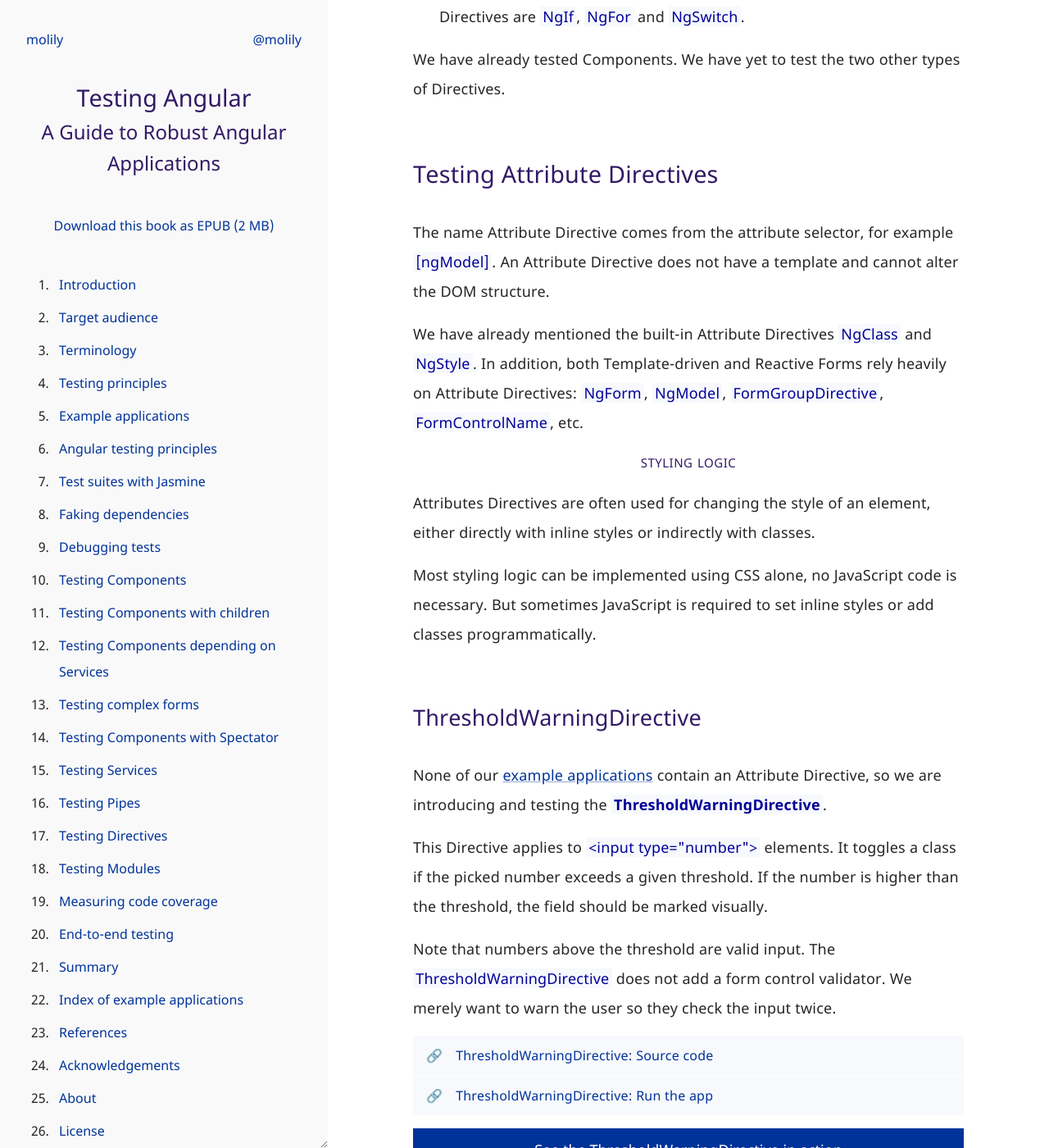
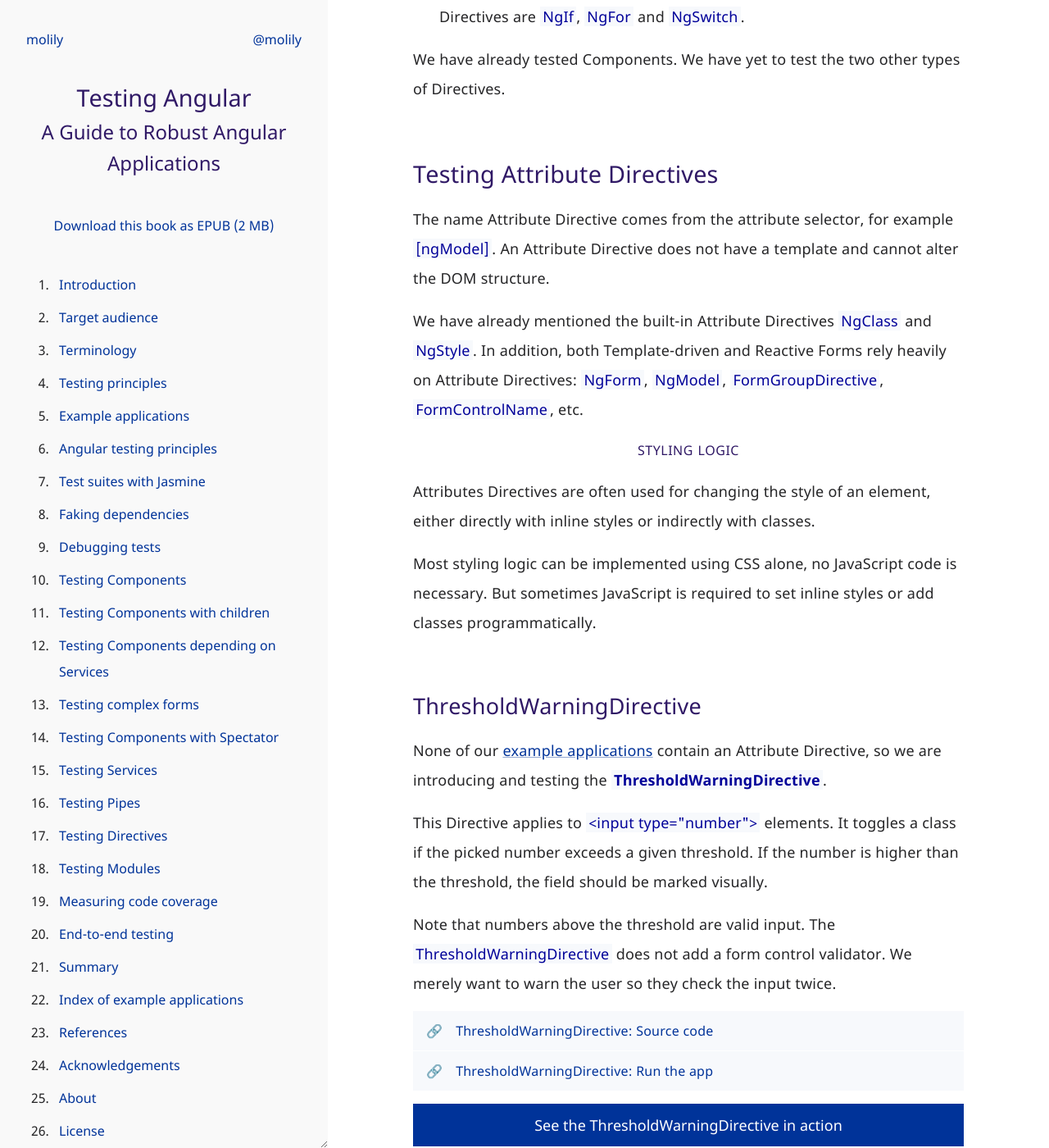
Before and after one commit to molily/testing-angular, a Jekyll site: the page built from testing-directives.md, in a window 1280 px wide and 1400 px high, scrolled down 919 px. Shown: the whole window at 82% size. Built offline with Jekyll 4.4.1, drawn with Linux system fonts in a browser that asks for light colours.

Commit message:
Heading whitespace tweaks, margin note font size

```diff
--- a/_sass/book-partial.scss
+++ b/_sass/book-partial.scss
@@ -1,6 +1,5 @@
 /**
  * Book styles
- *
  */
 
 @import 'reset';
@@ -11,7 +10,6 @@
 
 /**
  * @section Variables
- *
  */
 
 $toc-width: 25rem;
@@ -39,7 +37,6 @@
 
 /**
  * @section Root element and Body
- *
  */
 
 html {
@@ -58,7 +55,6 @@
 
 /**
  * @section Tables
- *
  */
 
 table {
@@ -93,7 +89,6 @@
 
 /**
  * @section Code
- *
  */
 
 pre {
@@ -112,7 +107,6 @@
 
 /**
  * @section Base layout
- *
  */
 
 @include large {
@@ -139,7 +133,6 @@
 
 /**
  * @section Sticky menu
- *
  */
 
 #sticky-menu {
@@ -188,7 +181,6 @@
 
 /**
  * @section Skip navigation links
- *
  */
 
 .skip-navigation {
@@ -219,7 +211,6 @@
 
 /**
  * @section Table of contents
- *
  */
 
 #toc {
@@ -364,7 +355,6 @@
 
 /**
  * @section Main
- *
  */
 
 #main {
@@ -388,7 +378,7 @@
   h4,
   h5,
   h6 {
-    margin: 4rem 0 2rem;
+    margin: 4rem 0 1rem;
 
     @include dark-scheme {
       margin-left: -1rem;
@@ -410,6 +400,7 @@
   // since #main has its own font-size
 
   h1 {
+    margin-bottom: 2rem;
     font-size: 180%;
   }
 
@@ -450,7 +441,6 @@
 
 /**
  * @section Cover image
- *
  */
 
 #cover-image {
@@ -487,7 +477,6 @@
 
 /**
  * @section Cover heading
- *
  */
 
 // Boost specificity to override #main h1
@@ -550,7 +539,6 @@
 
 /**
  * @section Erroneous code
- *
  */
 
 .erroneous {
@@ -566,7 +554,6 @@
 
 /**
  * @section Typographic separator
- *
  */
 
 .separator {
@@ -612,9 +599,17 @@
     }
   }
 
-  ul, li {
+  ul {
     margin-bottom: 0;
     list-style-type: square;
+  }
+
+  li {
+    margin-bottom: 0.5rem;
+
+    @include large {
+      margin-bottom: 0;
+    }
   }
 }
 
@@ -751,7 +746,7 @@
 
 .margin-note {
   margin: 0 0 1rem 0;
-  font-size: $font-size-smallest;
+  font-size: $font-size-small;
   line-height: 2;
   text-transform: uppercase;
   text-align: center;
@@ -770,6 +765,7 @@
     width: $margin-note-inner-width;
     margin-left: -$margin-note-outer-width;
     margin-top: 0.3rem;
+    font-size: $font-size-smallest;
     line-height: 1.6;
     text-align: right;
     text-transform: none;
```
